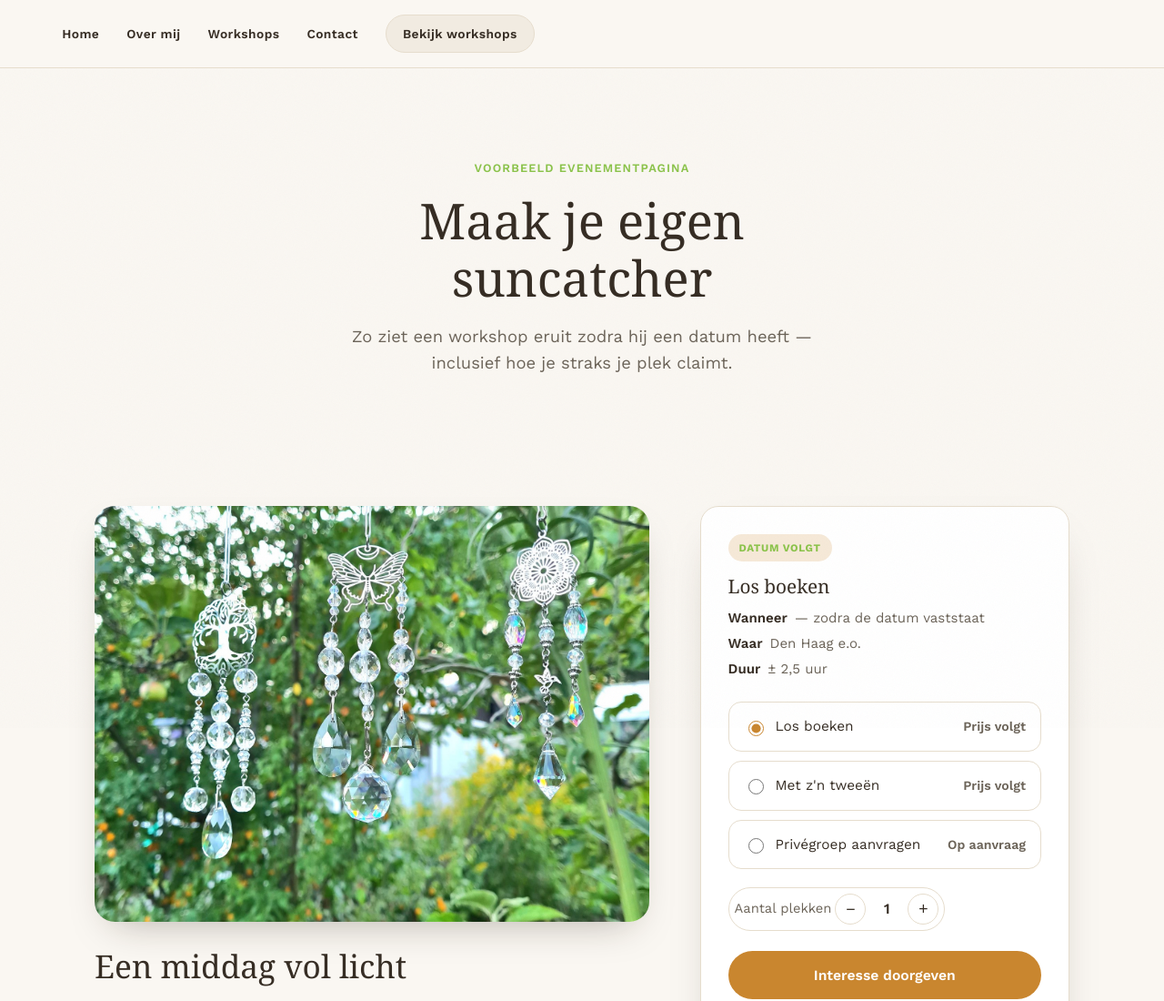
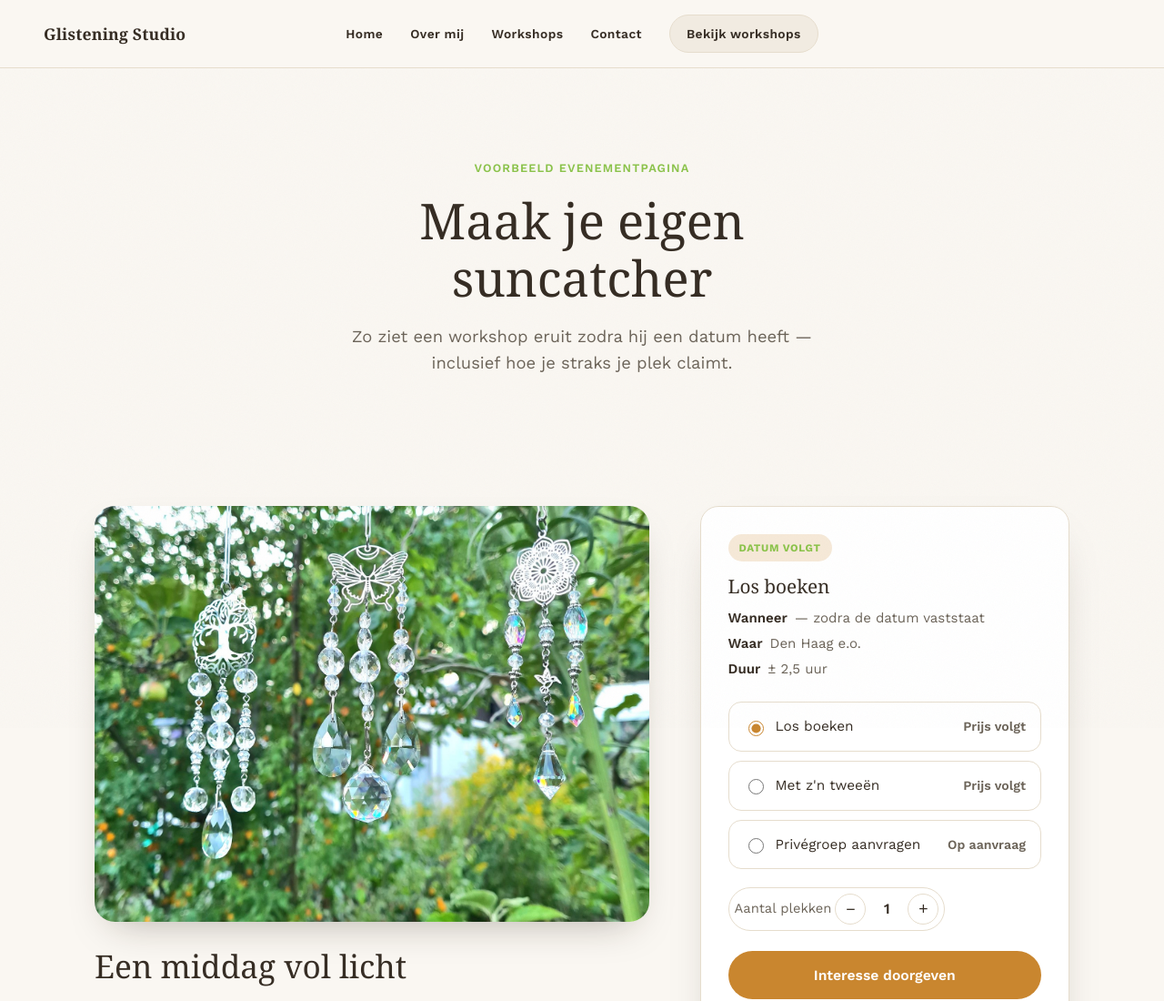
Before and after one commit to bubblybo0/Glistening-Studio-website, a plain HTML site: page evenement.html in a window 1280 px wide. Shown: the top 1100 px of the page at 91% size. Drawn offline with nearby package versions, Linux system fonts and the light colour scheme; a web font is replaced by a local one.

Commit message:
Merknaam-wordmark toevoegen aan navigatiebalk

```diff
--- a/evenement.html
+++ b/evenement.html
@@ -19,6 +19,7 @@
 <a class="skip-link" href="#main">Ga naar inhoud</a>
 
 <nav class="site-nav">
+  <a class="site-nav-brand" href="index.html">Glistening Studio</a>
   <div class="site-nav-links">
     <a href="index.html">Home</a>
     <a href="over-ons.html">Over mij</a>
```
